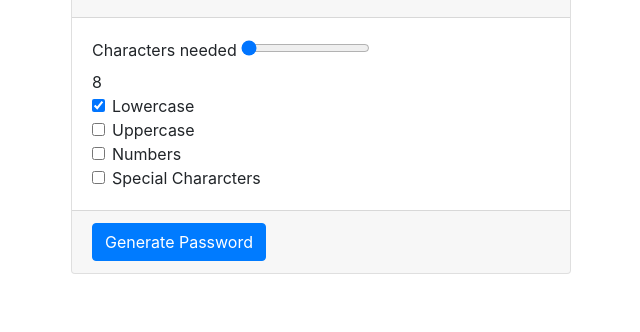
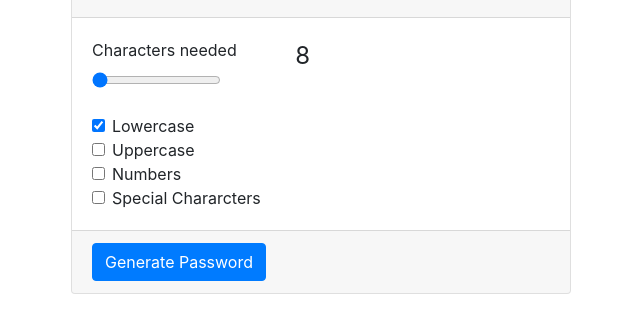
Before and after one commit to jamescalverley/password-generator, a website: page develop-v2/public/index.html in a window 1280 px wide. Shown: the part 114-446 px from the top of the page, without its empty margins (319-959 px from the left). Drawn offline with nearby package versions, Linux system fonts and the light colour scheme.

Commit message:
adjusts positioning of characters needed div

```diff
--- a/develop-v2/public/index.html
+++ b/develop-v2/public/index.html
@@ -10,23 +10,21 @@
     <title>Password Generator</title>
 </head>
 <body>
-
-
     <div class="wrapper">
         <div class="card">
           <div class="card-header">
             <h2>Password Generator</h2>
           </div>
-
           <div class="card-body">
-            <div class="slider-container">
-              <label for="charNeeded">Characters needed</label>
-              <input type="range" min="8" max="128" value="8" class="slider" id="charNeededSlider">
-              <div id="charDisplay"></div>
+            <div class="slider-container row">
+              <div class="col-5">
+                <label for="charNeeded">Characters needed</label>
+                <input type="range" min="8" max="128" value="8" class="slider" id="charNeededSlider">
+              </div>
+              <div class="col-7">
+                <div id="charDisplay"></div>
+              </div>
             </div>
-
-
-
             <div id="checkbox-container">
               <div class="form-check">
                 <input type="checkbox" class="form-check-input" id="lowerCheck" checked>
@@ -45,34 +43,24 @@
                 <label class="form-check-label" for="specialCheck">Special Chararcters</label>
               </div>
             </div>
-
           </div>
           <div class="card-footer">
             <button id="generate" class="btn btn-primary">Generate Password</button>
           </div>
         </div>
-
         <div class="card new-password">
-
           <div type="text" class="card-header" id="new-password-display">
-
           </div>
-
           <div class="textarea-hidden">
             <textarea type="text" id="password-copy">
             </textarea>
           </div>
-
           <button id="copy" class="btn btn-sm btn-secondary">copy</button>
         </div>
-        <div class="alert alert-primary" role="alert" style="display:none;">
+        <div class="alert alert-primary fade show" role="alert" style="display:none;">
           Password copied to clipboard.
         </div>
-
-
       </div>
-
-
     <script src="script.js"></script>
 </body>
 </html>
--- a/develop-v2/public/script.js
+++ b/develop-v2/public/script.js
@@ -118,9 +118,7 @@ function handleClick(){
 };
 
 function copyPassword(){
-    console.log("copying password")
     const copyText = document.getElementById('password-copy');
-    console.log(`Copying: ${copyText.value}`)
     copyText.select();
     copyText.setSelectionRange(0,9999);
     document.execCommand("copy");
--- a/develop-v2/public/style.css
+++ b/develop-v2/public/style.css
@@ -4,9 +4,6 @@ body {
     height: 100vh;
     padding: 60px;
 }
-
-
-
 
 .card {
     min-width: 50%;
@@ -15,12 +12,18 @@ body {
     position: absolute;
     left: 50%;
     transform: translate( -50%);
+}
+#charDisplay {
+    font-size: 24px;
+}
 
+#checkbox-container {
+    margin-top: 20px;
 }
+
 .form-check-input {
     color: red;
 }
-
 .new-password {
     margin-top: 20px;
     min-height: 80px;
@@ -31,7 +34,6 @@ body {
     text-align: center;
     padding-top: 10px;
 }
-
 
 .textarea-hidden {
     height: 0px;
@@ -45,7 +47,6 @@ body {
     transform: translate( -50%);
     margin-top: 10px;
 }
-
 @media screen and (max-width: 600px){
     body {
         padding: 40px 20px 20px 20px;
```
